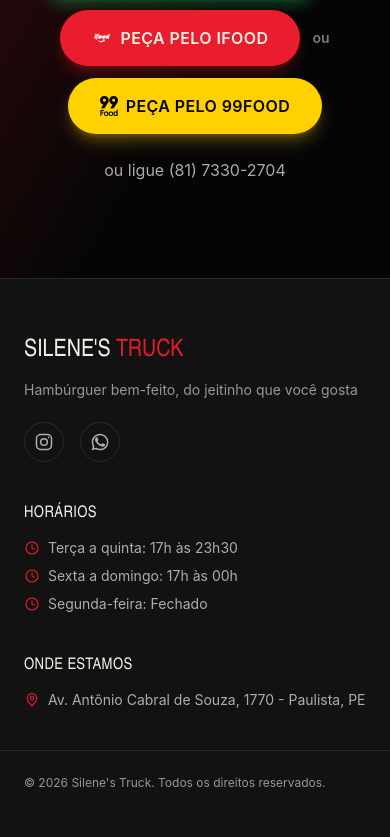
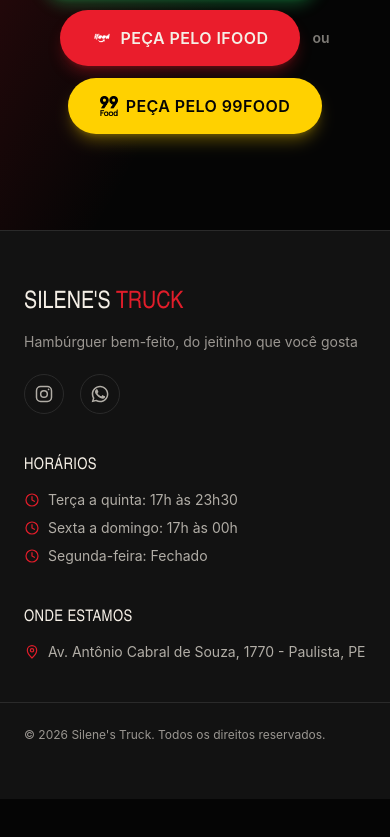
Before and after one commit to probuled/silenes-truck-landingpage, a React (Vite) app: page / in a window 390 px wide. Shown: the part 6525-7362 px from the top of the page. After the commit the page ends 7324 px from the top, so only its background shows below. Built offline with nearby package versions, Linux system fonts and the light colour scheme.

Commit message:
Remove phone link from DeliveryCta component for cleaner layout

```diff
--- a/src/sections/DeliveryCta.tsx
+++ b/src/sections/DeliveryCta.tsx
@@ -36,12 +36,6 @@
             className="justify-center"
             size="large"
           />
-          <a
-            href={`tel:+55${business.phoneDisplay.replace(/\D/g, "")}`}
-            className="rounded-sm text-cream/70 hover:text-brand-light focus-visible:text-brand-light focus-visible:outline-2 focus-visible:outline-offset-2 focus-visible:outline-brand"
-          >
-            ou ligue {business.phoneDisplay}
-          </a>
         </Reveal>
       </Container>
     </section>
```
